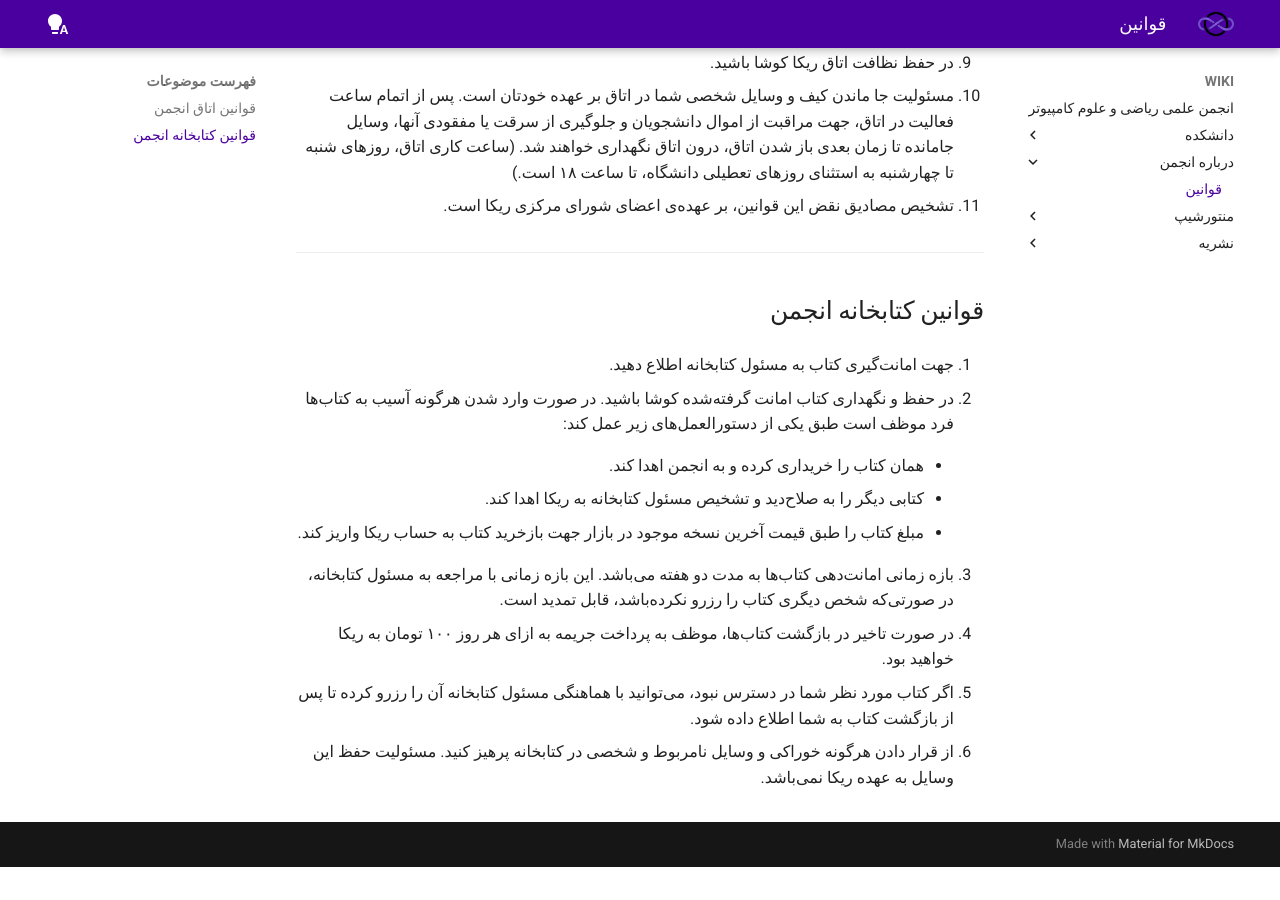
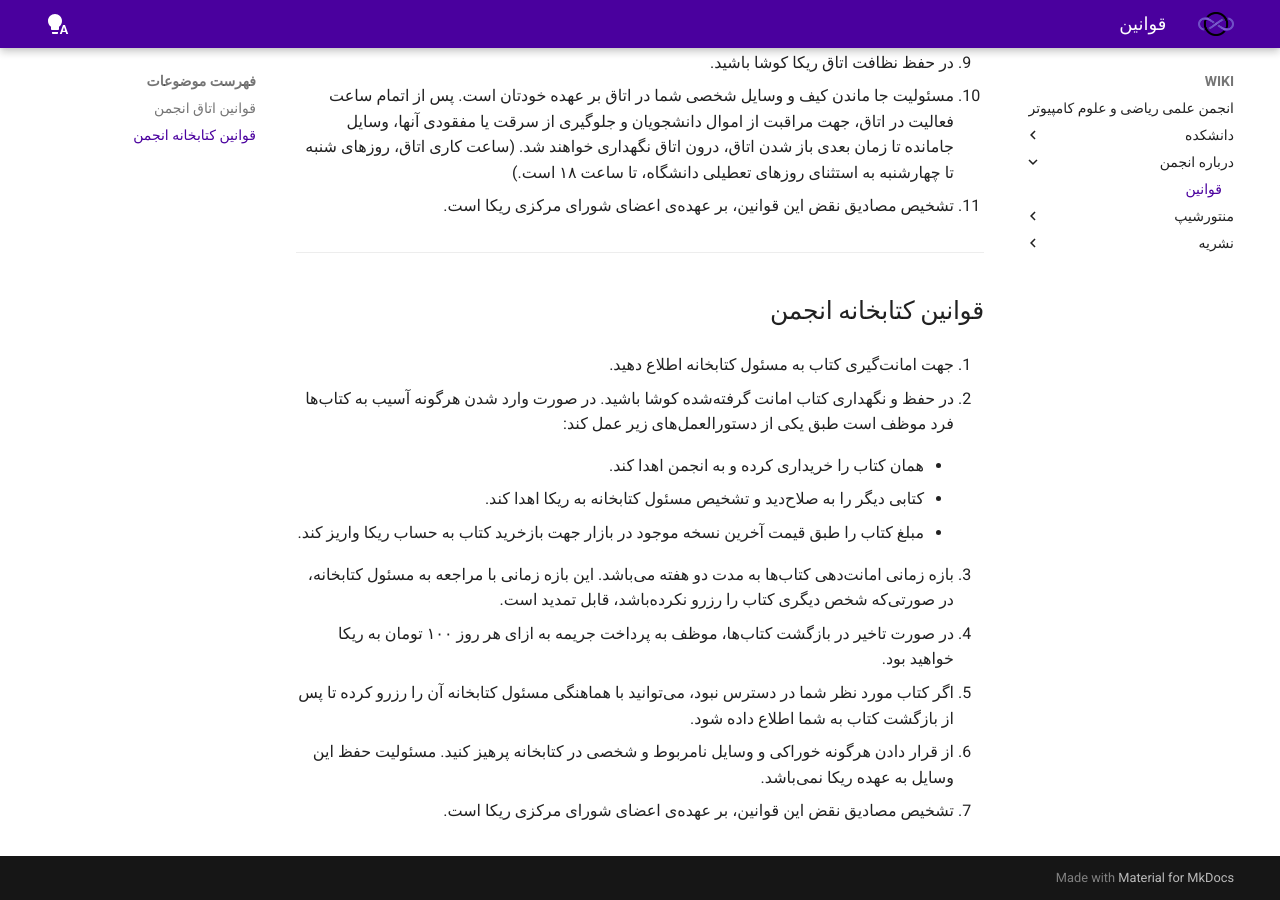
Before and after one commit to Amcsui/wiki, an MkDocs documentation site: the page built from docs/درباره انجمن/قوانین.md, in a window 1280 px wide and 900 px high, scrolled down 637 px. Built offline with MkDocs 1.6.1 and Material for MkDocs 9.7.7, drawn with Linux system fonts in a browser that asks for light colours; before the commit the page ends 1504 px from its top, so only the background shows below that.

Commit message:
IMP => 7.

```diff
--- a/docs/درباره انجمن/قوانین.md
+++ b/docs/درباره انجمن/قوانین.md
@@ -48,3 +48,5 @@
 5. اگر کتاب مورد نظر شما در دسترس نبود، می‌توانید با هماهنگی مسئول کتابخانه آن را رزرو کرده تا پس از بازگشت کتاب به شما اطلاع داده شود.
 
 6. از قرار دادن هرگونه خوراکی و وسایل نامربوط و شخصی در کتابخانه پرهیز کنید. مسئولیت حفظ این وسایل به عهده ریکا نمی‌باشد.
+
+7. تشخیص مصادیق نقض این قوانین، بر عهده‌ی اعضای شورای مرکزی ریکا است.
```
